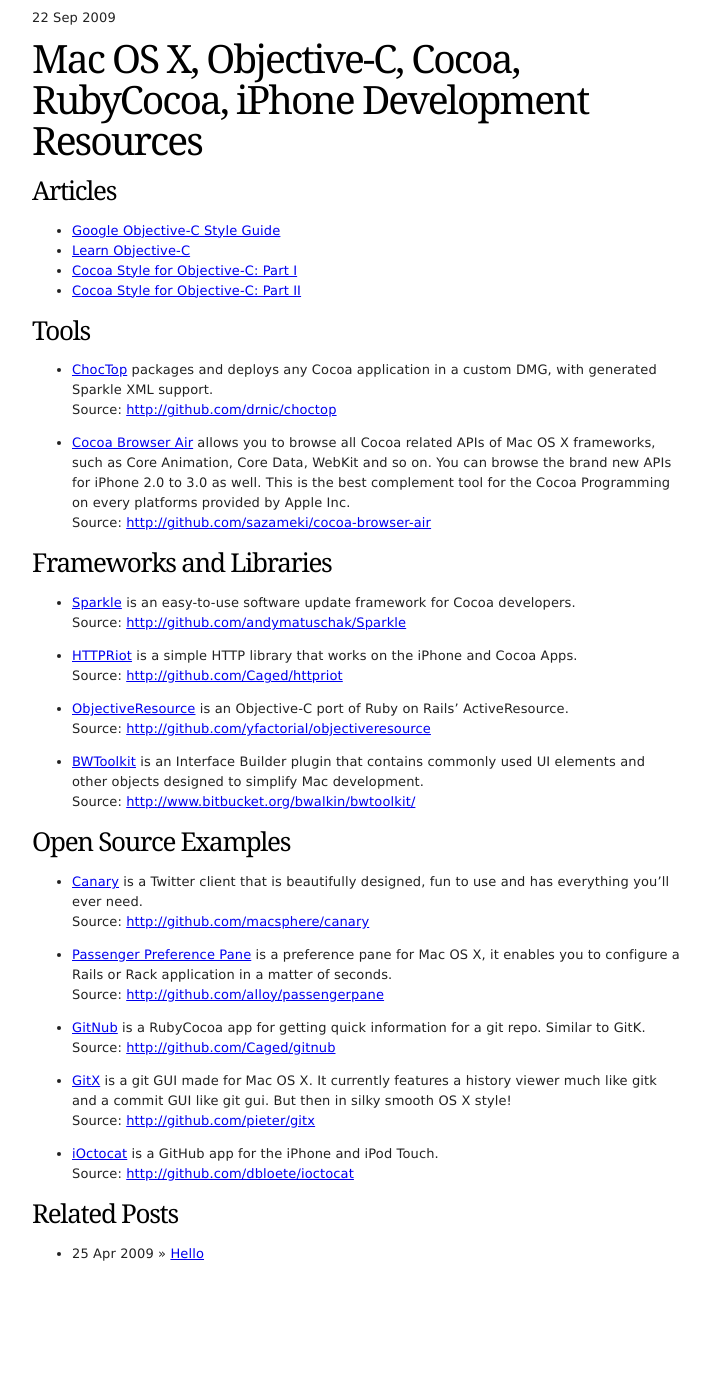
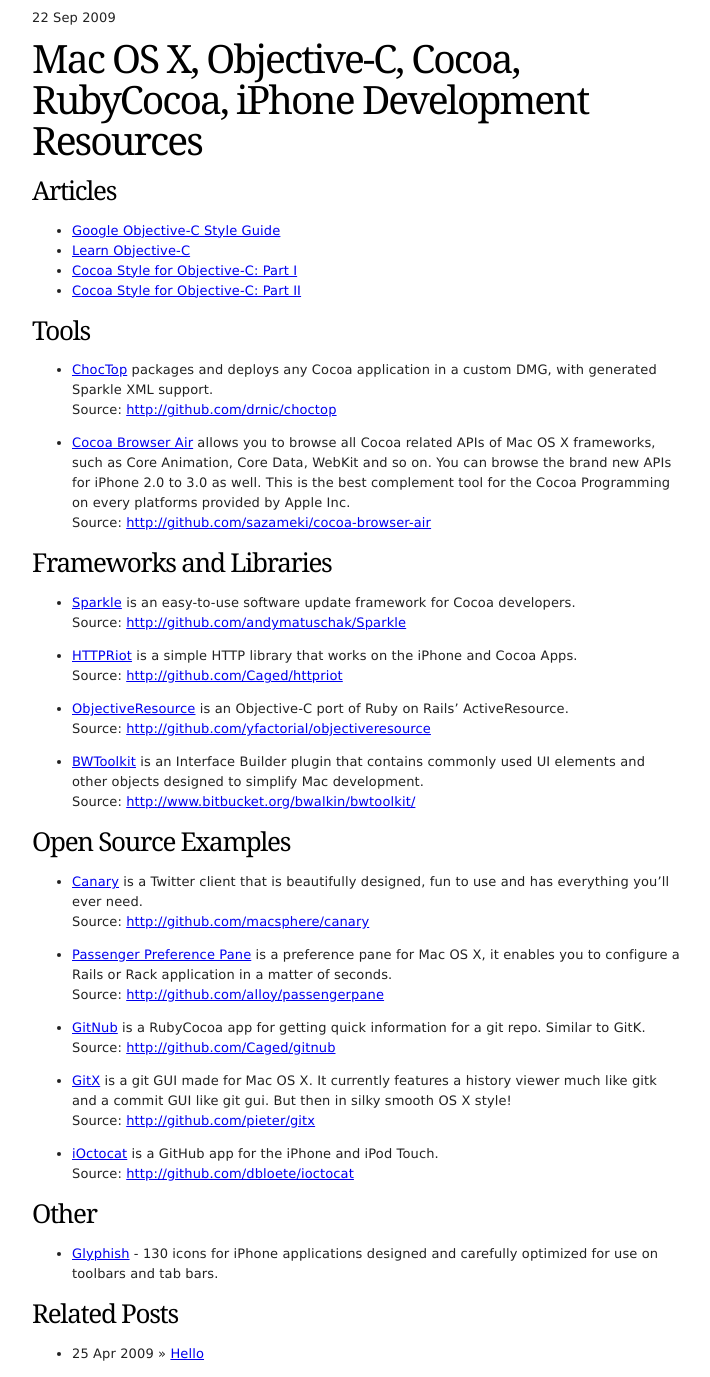
Before and after one commit to denis/denis.github.com, a Jekyll site: the page built from _posts/2009-09-22-mac-os-x-objective-c-cocoa-rubycocoa-iphone-development-resources.markdown, in a window 1280 px wide. Shown: the whole page, without its empty margins (283-993 px from the left). Built offline with Jekyll 4.4.1, drawn with Linux system fonts in a browser that asks for light colours; comment, search, counter and statistics services are not loaded; before the commit the page ends 1277 px from its top, so only the background shows below that.

Commit message:
Added Glyphish icons to 'Mac OS X, Objective-C, Cocoa, RubyCocoa, iPhone Development Resources' post.

```diff
--- a/_posts/2009-09-22-mac-os-x-objective-c-cocoa-rubycocoa-iphone-development-resources.markdown
+++ b/_posts/2009-09-22-mac-os-x-objective-c-cocoa-rubycocoa-iphone-development-resources.markdown
@@ -48,3 +48,7 @@
 
 * [iOctocat](http://dbloete.github.com/ioctocat/) is a GitHub app for the iPhone and iPod Touch.
 Source: [http://github.com/dbloete/ioctocat](http://github.com/dbloete/ioctocat)
+
+## Other
+
+* [Glyphish](http://glyphish.com/) - 130 icons for iPhone applications designed and carefully optimized for use on toolbars and tab bars.
```
